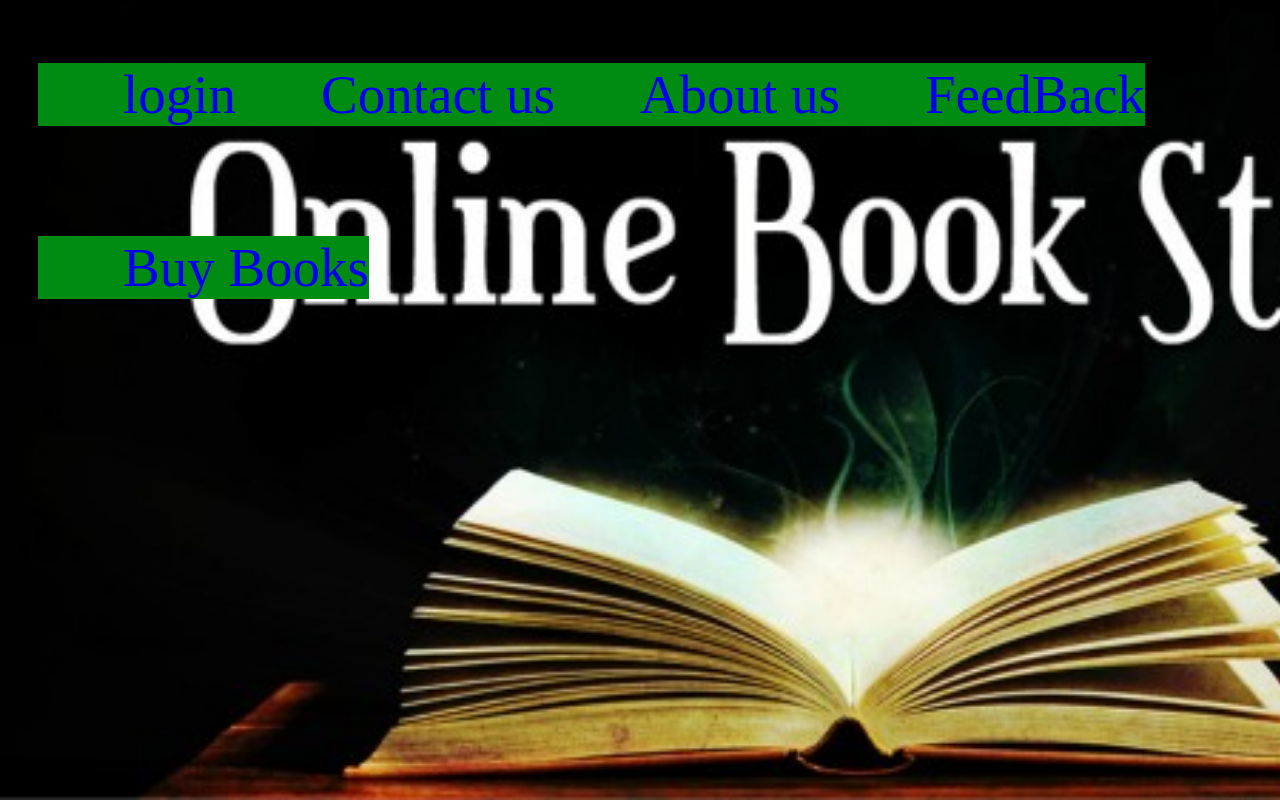
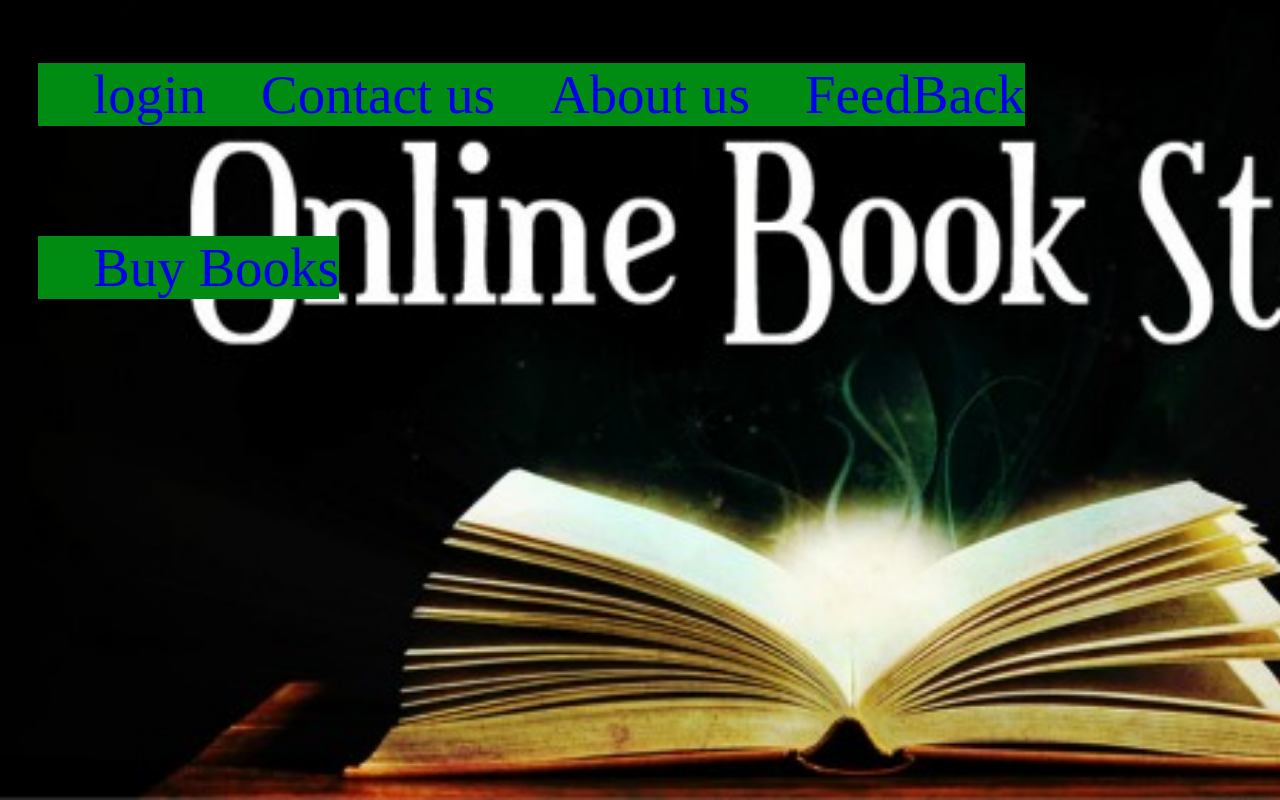
Before and after one commit to LGOPIKRISHNA/BOOKS-STORE, a plain HTML site: page index.html in a window 1280 px wide. Drawn offline with Linux system fonts and the light colour scheme.

Commit message:
Update index.html

```diff
--- a/index.html
+++ b/index.html
@@ -12,7 +12,7 @@
             }
             p{
                 float:left;
-                padding-left: 85px;
+                padding-left: 55px;
                 background-color: rgb(0, 139, 19);
                 font-size:55px;
                 text-decoration: solid;
```
